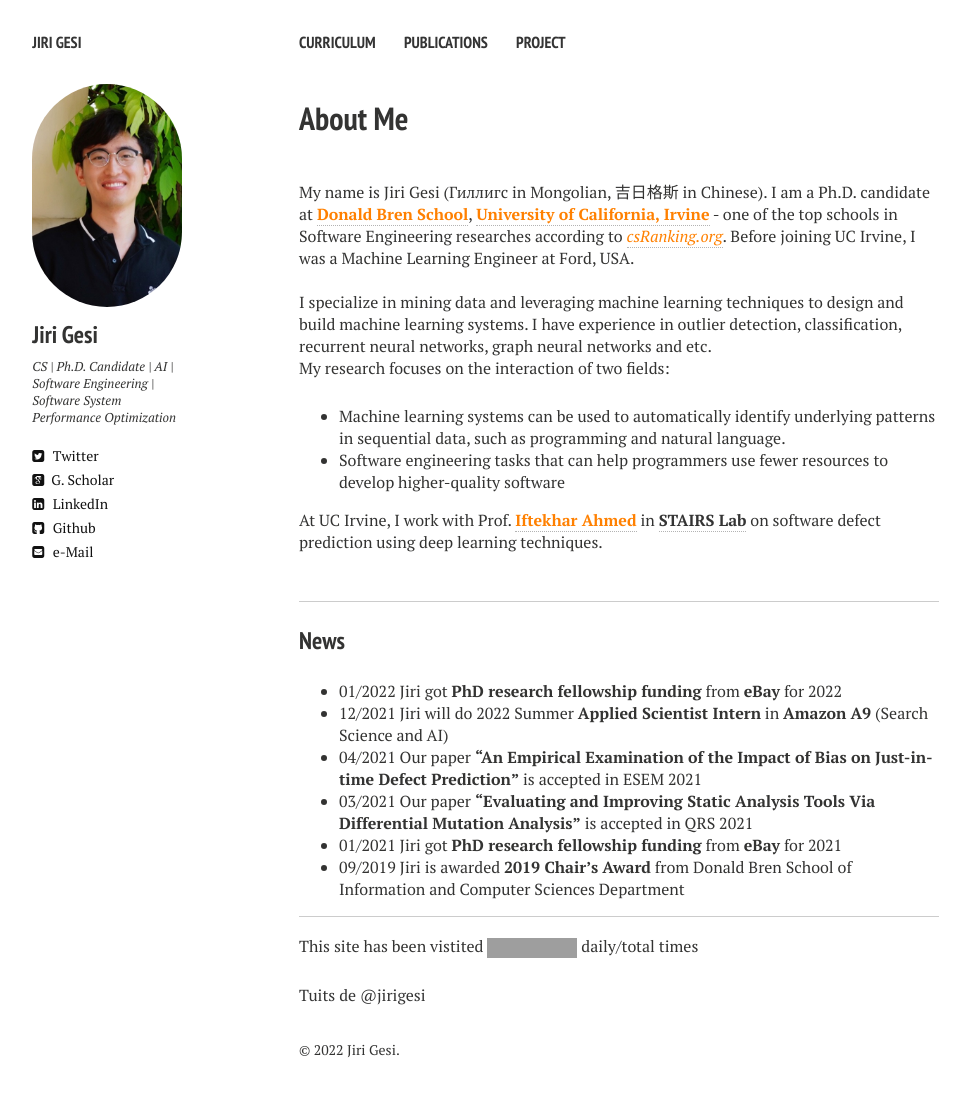
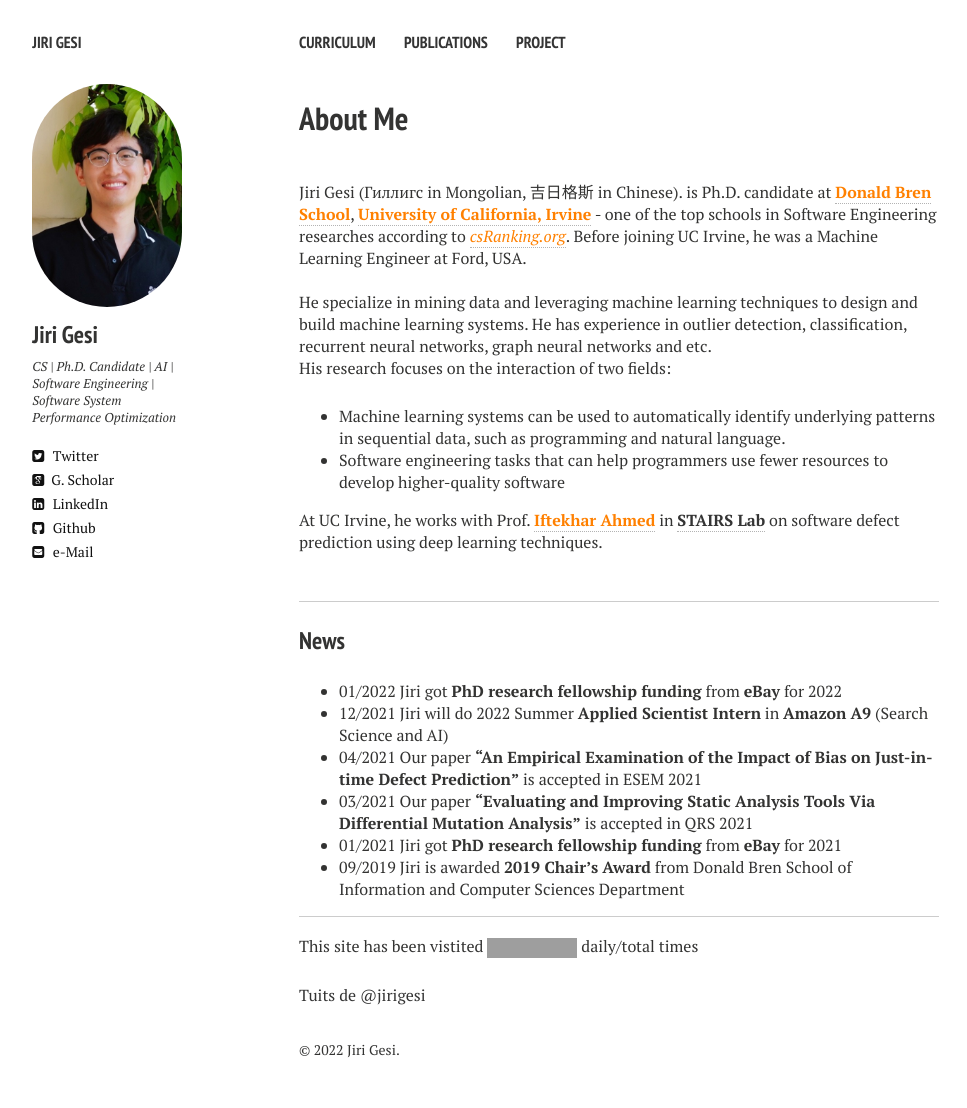
Before and after one commit to Jirigesi/Jirigesi.github.io, a Jekyll site: the page built from index.md, in a window 1280 px wide. Shown: the whole page, without its empty margins (21-988 px from the left). Built offline with Jekyll 4.4.1, drawn with Linux system fonts in a browser that asks for light colours; nearby versions of some CDN libraries; comment, search, counter and statistics services are not loaded; grey boxes are pictures that could not be loaded.

Commit message:
Update index.md

```diff
--- a/index.md
+++ b/index.md
@@ -8,18 +8,18 @@ tags: [Jekyll, theme, responsive, blog, template]
 
 <br />
 
-My name is Jiri Gesi (Гиллигс in Mongolian, 吉日格斯 in Chinese). I am a Ph.D. candidate at <a style="color:rgb(255,128,0)">**Donald Bren School**</a>,  <a style="color:rgb(255,128,0)">**University of California, Irvine**</a> - one of the top schools in Software Engineering researches according to <a href="http://csrankings.org/#/index?soft&us" style="color:rgb(255,128,0)">*csRanking.org*</a>. Before joining UC Irvine, I was a Machine Learning Engineer at Ford, USA.
+Jiri Gesi (Гиллигс in Mongolian, 吉日格斯 in Chinese). is Ph.D. candidate at <a style="color:rgb(255,128,0)">**Donald Bren School**</a>,  <a style="color:rgb(255,128,0)">**University of California, Irvine**</a> - one of the top schools in Software Engineering researches according to <a href="http://csrankings.org/#/index?soft&us" style="color:rgb(255,128,0)">*csRanking.org*</a>. Before joining UC Irvine, he was a Machine Learning Engineer at Ford, USA.
 
 <br />
 
-I specialize in mining data and leveraging machine learning techniques to design and build machine learning systems. I have experience in outlier detection, classification, recurrent neural networks, graph neural networks and etc.
+He specialize in mining data and leveraging machine learning techniques to design and build machine learning systems. He has experience in outlier detection, classification, recurrent neural networks, graph neural networks and etc.
 
-My research focuses on the interaction of two fields:
+His research focuses on the interaction of two fields:
 
 - Machine learning systems can be used to automatically identify underlying patterns in sequential data, such as programming and natural language.
 - Software engineering tasks that can help programmers use fewer resources to develop higher-quality software
 
-At UC Irvine, I work with Prof. <a href="https://scholar.google.com/citations?user=_TdMD7sAAAAJ&hl=en" target="_blank" style="color:rgb(255,128,0)">**Iftekhar Ahmed**</a> in <a href="http://stairs.ics.uci.edu/" target="_blank">**STAIRS Lab**</a> on software defect prediction using deep learning techniques.
+At UC Irvine, he works with Prof. <a href="https://scholar.google.com/citations?user=_TdMD7sAAAAJ&hl=en" target="_blank" style="color:rgb(255,128,0)">**Iftekhar Ahmed**</a> in <a href="http://stairs.ics.uci.edu/" target="_blank">**STAIRS Lab**</a> on software defect prediction using deep learning techniques.
 
 <br />
 
```
